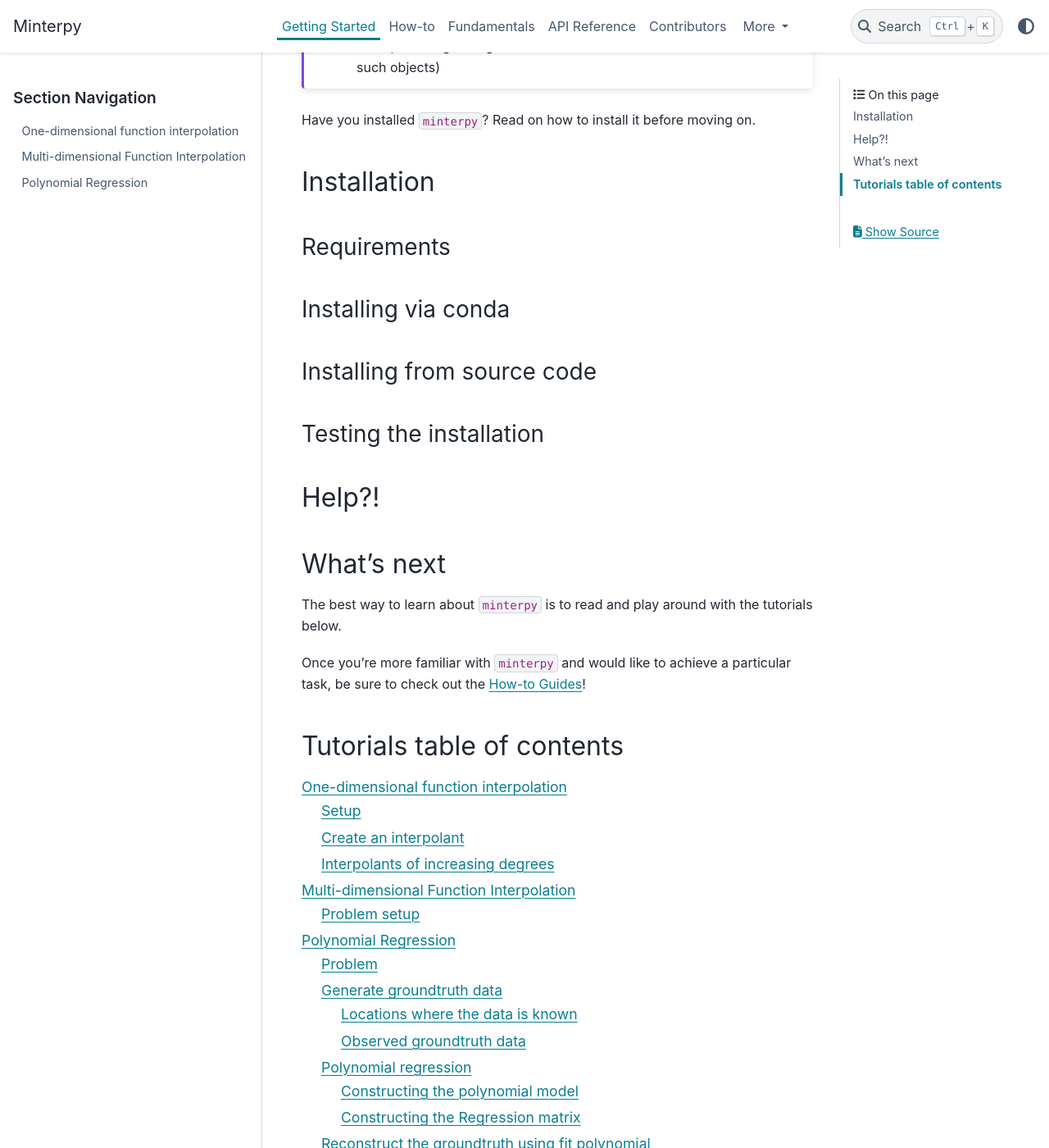
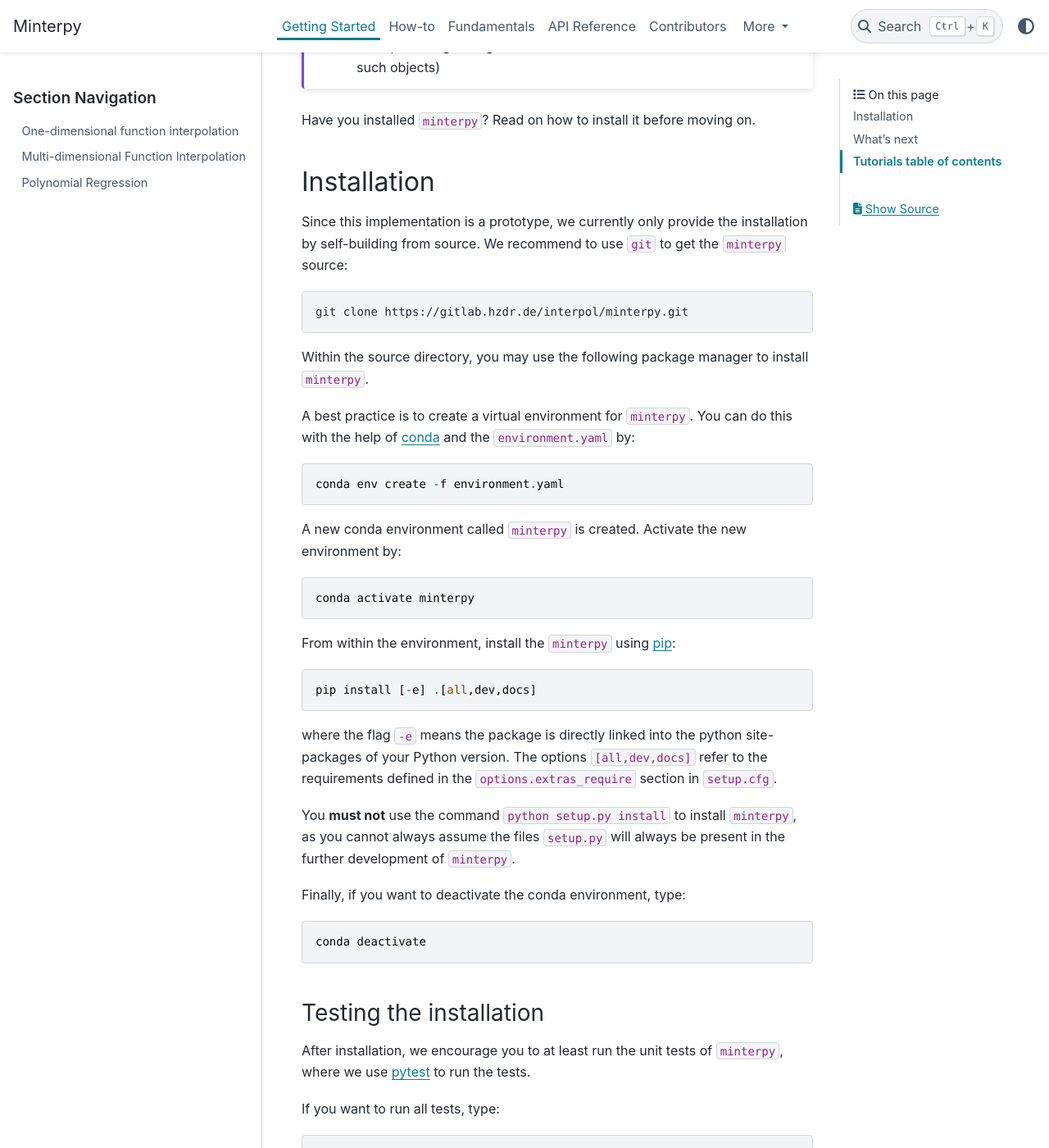
Before and after one commit to casus/minterpy, a Sphinx documentation site: the page built from docs/getting-started/index.rst, in a window 1280 px wide and 1400 px high, scrolled down 653 px. Shown: the whole window at 82% size. Built offline with Sphinx 7.4.7 and the PyData theme 0.15.4, drawn with Linux system fonts in a browser that asks for light colours; cross-references to code outside the pages are shown as plain code; some of the changed text lies outside the part shown.

Commit message:
Update the index for getting started

```diff
--- a/docs/getting-started/index.rst
+++ b/docs/getting-started/index.rst
@@ -23,20 +23,66 @@
 Installation
 ############
 
-Requirements
-============
+Since this implementation is a prototype,
+we currently only provide the installation by self-building from source.
+We recommend to use ``git`` to get the ``minterpy`` source:
 
-Installing via conda
-====================
+.. code-block:: bash
 
-Installing from source code
-===========================
+   git clone https://gitlab.hzdr.de/interpol/minterpy.git
+
+Within the source directory,
+you may use the following package manager to install ``minterpy``.
+
+A best practice is to create a virtual environment for `minterpy`.
+You can do this with the help of `conda`_ and the ``environment.yaml`` by:
+
+.. code-block::
+
+   conda env create -f environment.yaml
+
+
+A new conda environment called ``minterpy`` is created.
+Activate the new environment by:
+
+.. code-block::
+
+   conda activate minterpy
+
+From within the environment, install the ``minterpy`` using `pip`_:
+
+.. code-block::
+
+   pip install [-e] .[all,dev,docs]
+
+where the flag ``-e`` means the package is directly linked
+into the python site-packages of your Python version.
+The options ``[all,dev,docs]`` refer to the requirements defined
+in the ``options.extras_require`` section in ``setup.cfg``.
+
+You **must not** use the command :code:`python setup.py install` to install `minterpy`,
+as you cannot always assume the files ``setup.py`` will always be present
+in the further development of ``minterpy``.
+
+Finally, if you want to deactivate the conda environment, type:
+
+.. code-block::
+
+   conda deactivate
 
 Testing the installation
 ========================
 
-Help?!
-######
+After installation, we encourage you to at least run the unit tests of ``minterpy``,
+where we use `pytest`_ to run the tests.
+
+If you want to run all tests, type:
+
+.. code-block:: bash
+
+   pytest [-vvv]
+
+from within the ``minterpy`` source directory.
 
 What's next
 ###########
@@ -56,3 +102,7 @@
    one-dimensional-function-interpolation
    multi-dimensional-function-interpolation
    polynomial-regression
+
+.. _conda: https://docs.conda.io/
+.. _pip: https://pip.pypa.io/en/stable/
+.. _pytest: https://docs.pytest.org/en/6.2.x/
```
